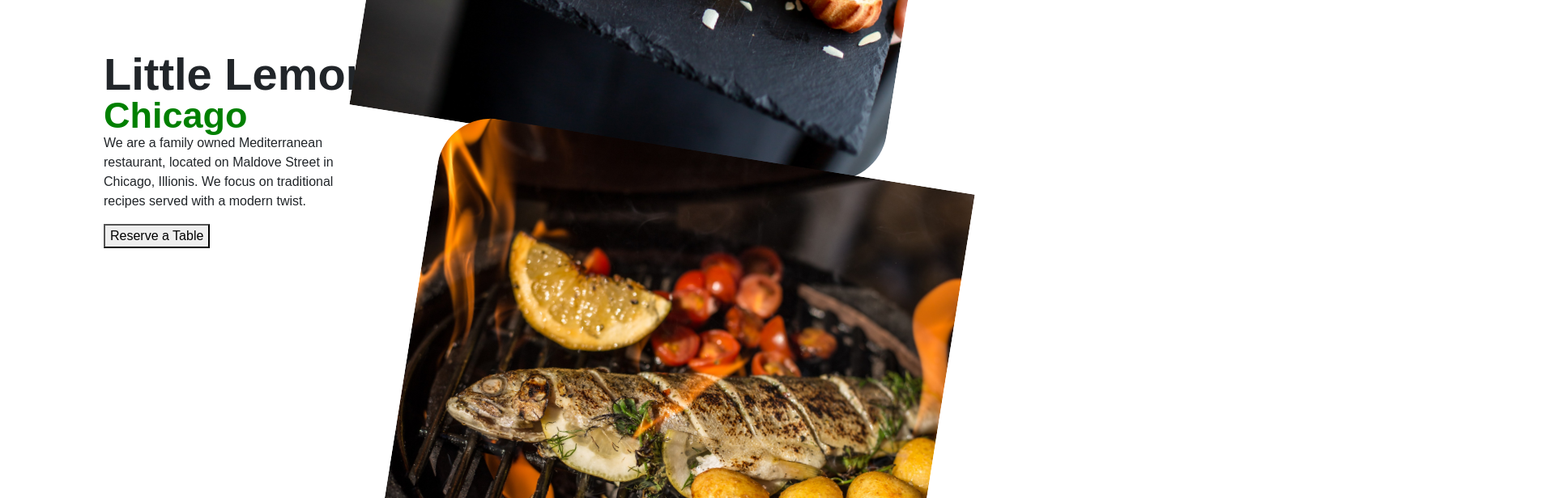
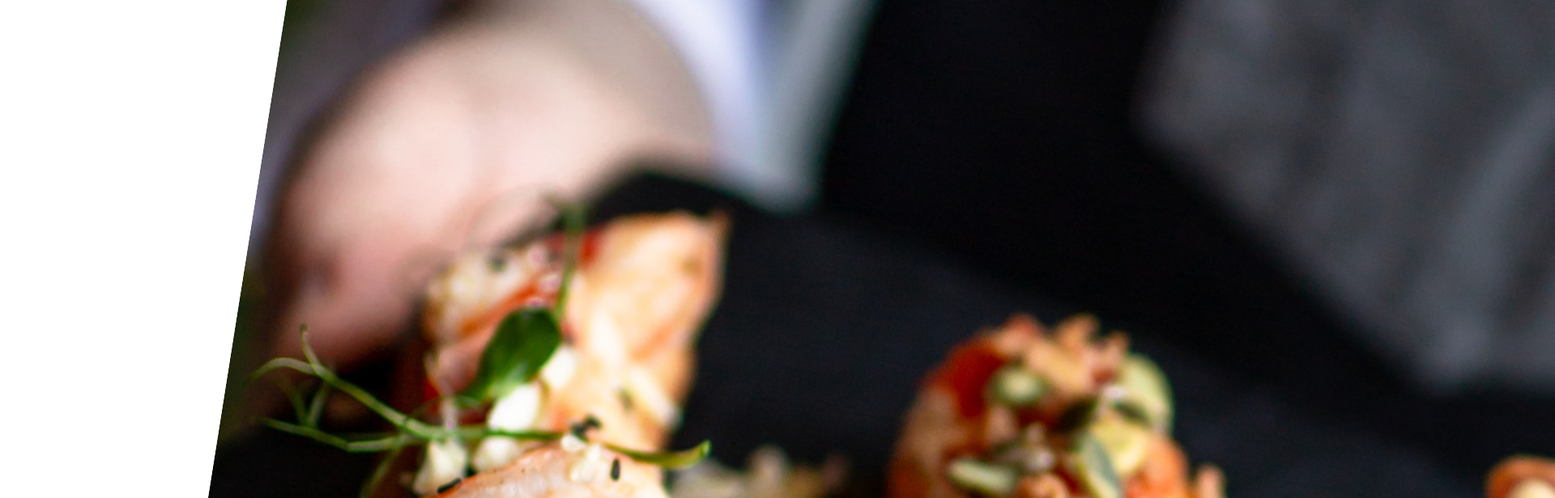
Before and after one commit to meidevilla/Meta-Frontend-Developer-Capstone, a React (Vite) app: page / in a window 1280 px wide. Shown: the part 620-1236 px from the top of the page at 81% size, 1920 px wide, since content can reach past the window. Built offline with nearby package versions, Linux system fonts and the light colour scheme; a web font is replaced by a local one.

Commit message:
Updated Hero Component

```diff
--- a/src/components/CallToAction.jsx
+++ b/src/components/CallToAction.jsx
@@ -14,8 +14,8 @@ const CallToAction = () => {
             <button className='reserve-table-button'> Reserve a Table </button>
         </div>
         <div className='img-wrapper container-fluid'>
-            <img className='img-fluid hero-img' src={heroImage1} alt='hero-image'/>
-            <img className='img-fluid hero-img ms-3' src={heroImage2} alt='hero-image'/>
+            <img className='hero-img' src={heroImage1} alt='hero-image'/>
+            <img className='hero-img ms-3' src={heroImage2} alt='hero-image'/>
         </div>
       </div>
     </section>
```
